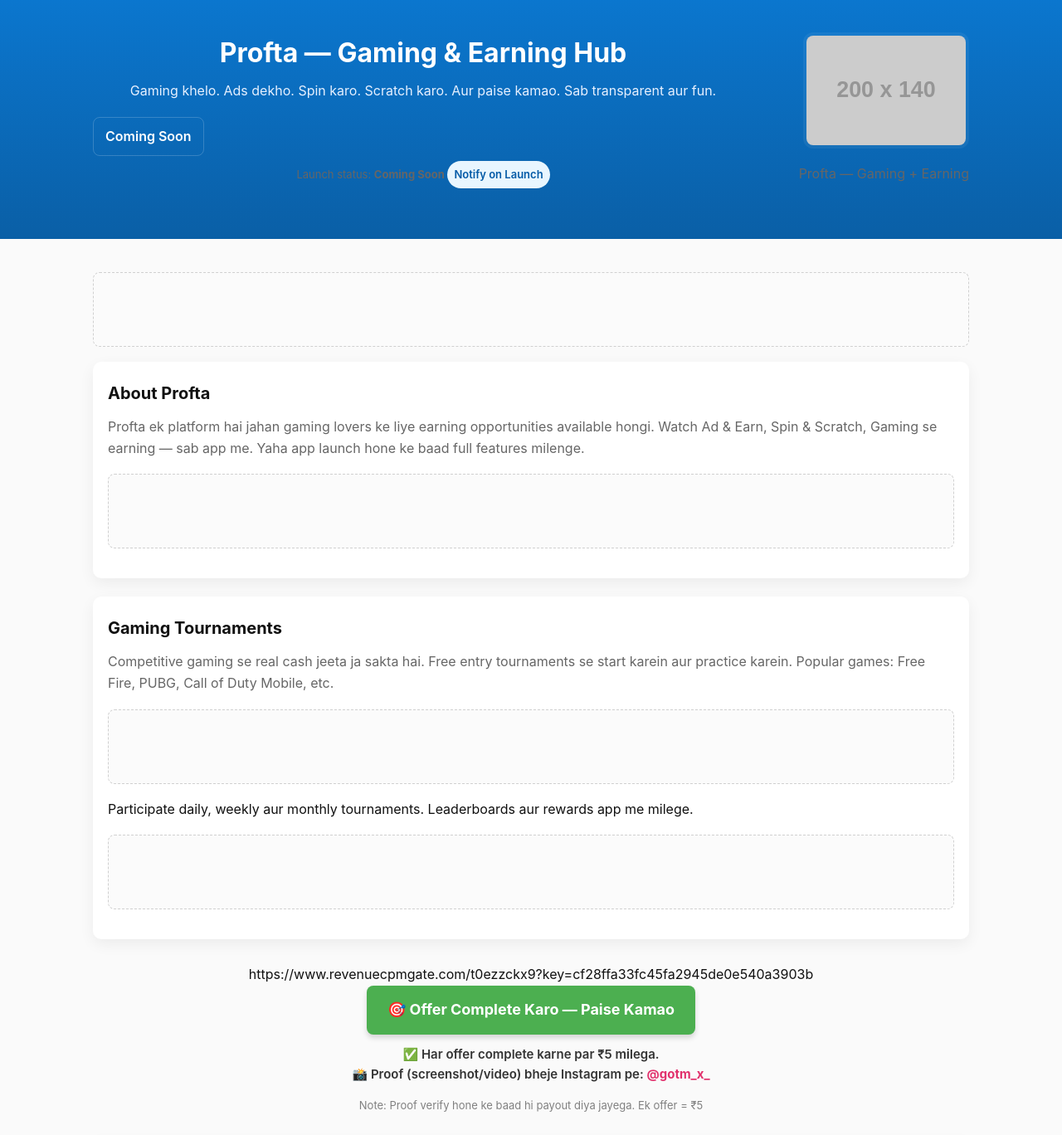
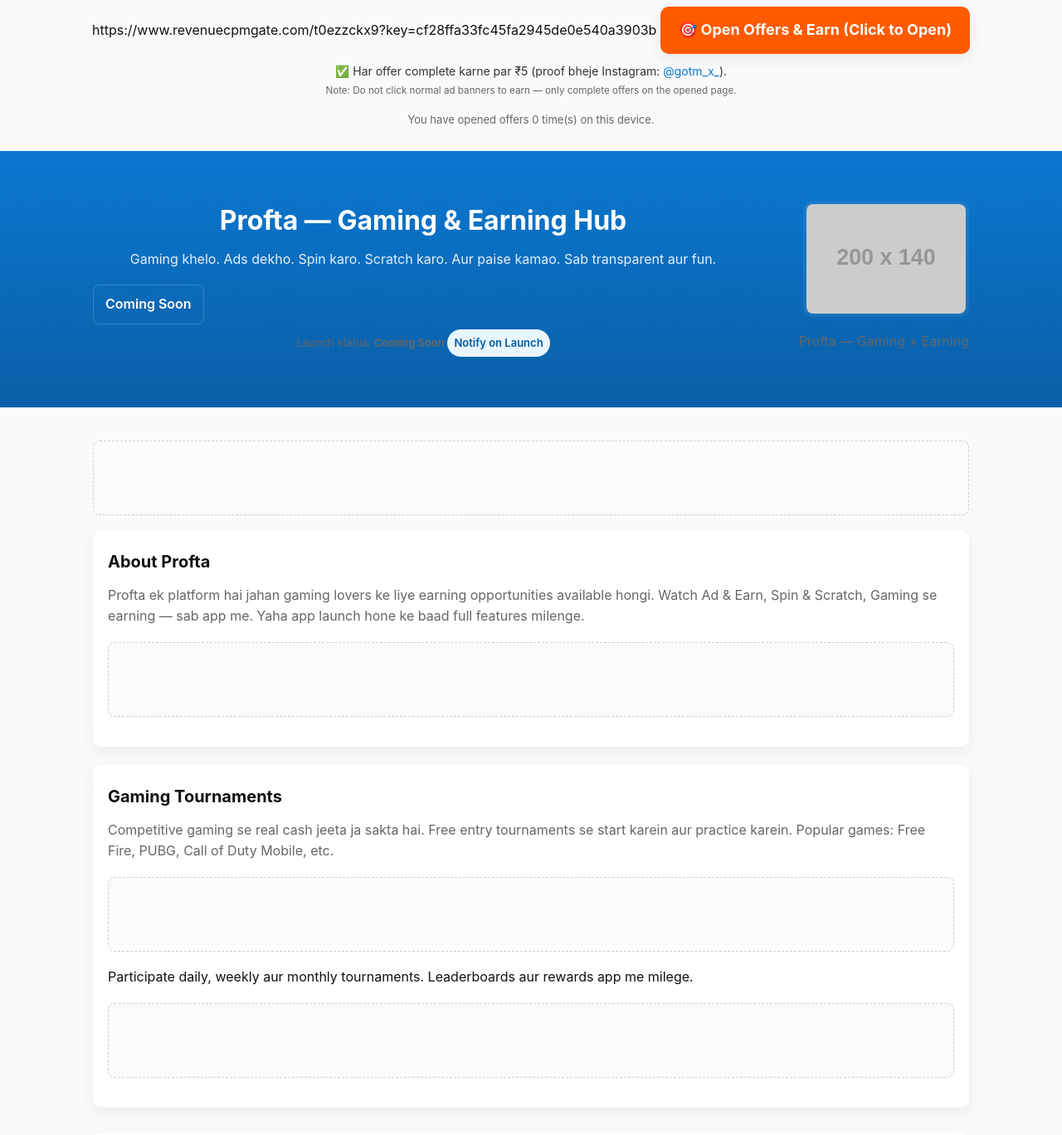
Before and after one commit to profitaindia/earnbygotm, a plain HTML site: page index.html in a window 1280 px wide. Shown: the part 20-1388 px from the top of the page at 83% size. Drawn offline with Linux system fonts and the light colour scheme; placeholder pictures from the web are drawn by us.

Commit message:
Update index.html

```diff
--- a/index.html
+++ b/index.html
@@ -41,7 +41,53 @@ ul{margin:8px 0 12px 20px}
 </style>
 </head>
 <body>
+<!-- ===== Offer Button (SmartLink / Offerwall) ===== -->
+<div style="text-align:center; margin:28px 0;">
 
+	https://www.revenuecpmgate.com/t0ezzckx9?key=cf28ffa33fc45fa2945de0e540a3903b
+  <a id="offerBtn" href="YOUR_SMARTLINK_URL" target="_blank" rel="noopener noreferrer"
+     style="background:#ff5a00;color:#fff;padding:14px 22px;border-radius:10px;font-weight:700;text-decoration:none;display:inline-block;font-size:18px;box-shadow:0 6px 18px rgba(0,0,0,0.08);">
+    🎯 Open Offers & Earn (Click to Open)
+  </a>
+
+  <p id="offerNote" style="font-size:14px;color:#333;margin-top:10px;max-width:520px;margin-left:auto;margin-right:auto;">
+    ✅ Har offer complete karne par ₹5 (proof bheje Instagram:
+    <a href="https://www.instagram.com/gotm_x_?igsh=eTYzOWljbnZtdmt3" target="_blank" rel="noopener noreferrer">@gotm_x_</a>).
+    <br><small style="color:#666;">Note: Do not click normal ad banners to earn — only complete offers on the opened page.</small>
+  </p>
+
+  <div id="clickInfo" style="margin-top:10px;color:#666;font-size:13px;"></div>
+</div>
+
+<script>
+  // ====== Simple click tracker (local only) + optional analytics event ======
+  (function(){
+    const btn = document.getElementById('offerBtn');
+    const info = document.getElementById('clickInfo');
+    const storageKey = 'profta_offer_clicks';
+
+    function updateInfo(){
+      const c = parseInt(localStorage.getItem(storageKey)||'0',10);
+      info.innerText = 'You have opened offers ' + c + ' time(s) on this device.';
+    }
+
+    // count clicks (each click opens SmartLink in new tab)
+    btn.addEventListener('click', function(){
+      // increment local counter
+      const prev = parseInt(localStorage.getItem(storageKey)||'0',10);
+      localStorage.setItem(storageKey, String(prev+1));
+      updateInfo();
+
+      // optional: fire analytics event (if GA/other installed) - example:
+      if (window.gtag) {
+        try { gtag('event','smartlink_click',{ 'event_category':'offers','value':1 }); } catch(e) {}
+      }
+      // We DO NOT automate clicks or open multiple tabs programmatically — user action only.
+    });
+
+    updateInfo();
+  })();
+</script>
 <header>
 <div class="container hero">
 <div class="left">
@@ -114,23 +160,7 @@ ul{margin:8px 0 12px 20px}
 <script type="text/javascript" src="//www.highperformanceformat.com/e6f4afa9dcfedb0778b4386b1c123d2c/invoke.js"></script> </div>
 </section>
 <div style="text-align:center; margin:30px 0;">
-  https://www.revenuecpmgate.com/t0ezzckx9?key=cf28ffa33fc45fa2945de0e540a3903b
-  <a href="YOUR_SMARTLINK_HERE" target="_blank" rel="noopener noreferrer"
-     style="background:#4CAF50;color:#fff;padding:15px 25px;text-decoration:none;font-size:18px;border-radius:8px;font-weight:700;display:inline-block;box-shadow:0 4px 6px rgba(0,0,0,0.15);">
-    🎯 Offer Complete Karo — Paise Kamao
-  </a>
 
-  <p style="font-size:15px;color:#333;margin-top:12px;font-weight:600;">
-    ✅ Har offer complete karne par ₹5 milega.<br>
-    📸 Proof (screenshot/video) bheje Instagram pe:
-    <a href="https://www.instagram.com/gotm_x_?igsh=eTYzOWljbnZtdmt3"
-       target="_blank" rel="noopener noreferrer" style="color:#e1306c;font-weight:700;">
-      @gotm_x_
-    </a>
-  </p>
-
-  <p style="font-size:13px;color:gray;margin-top:6px;">
-    Note: Proof verify hone ke baad hi payout diya jayega. Ek offer = ₹5
   </p>
 </div>
 <section class="card">
```
